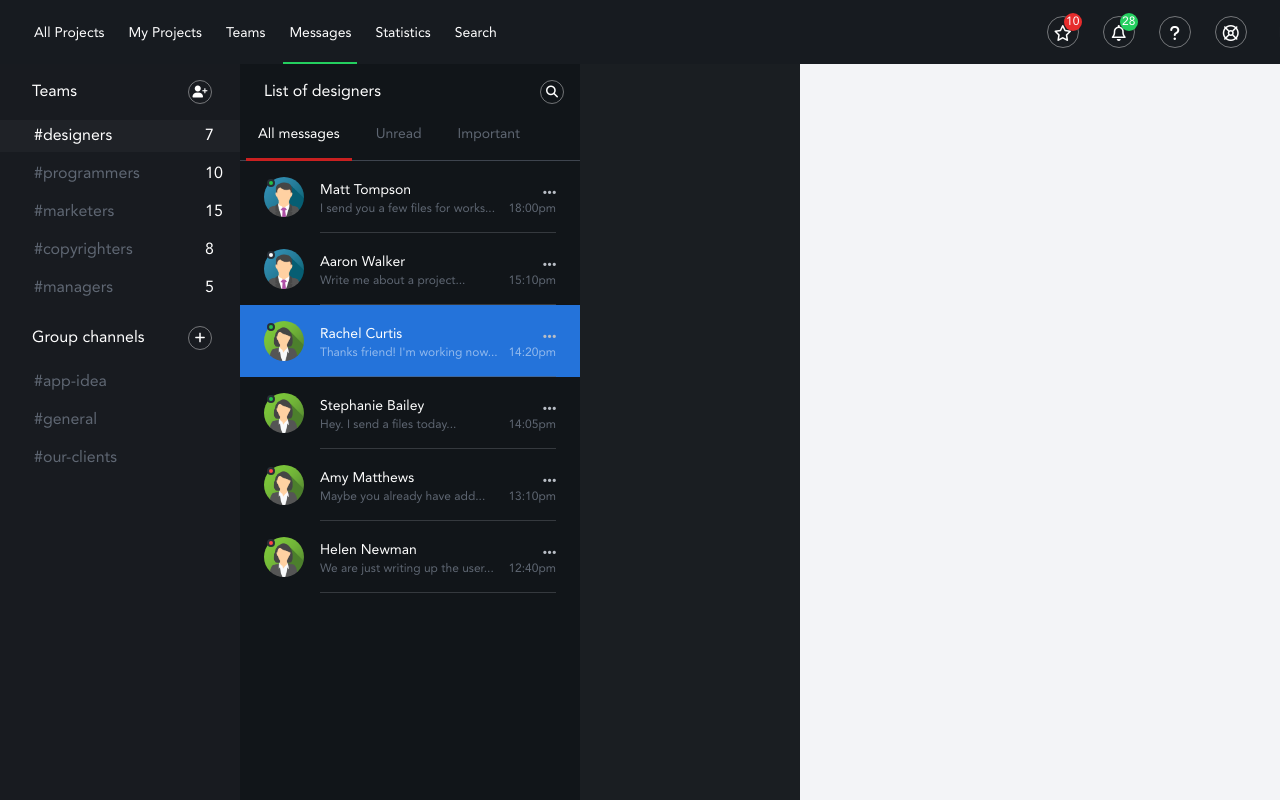
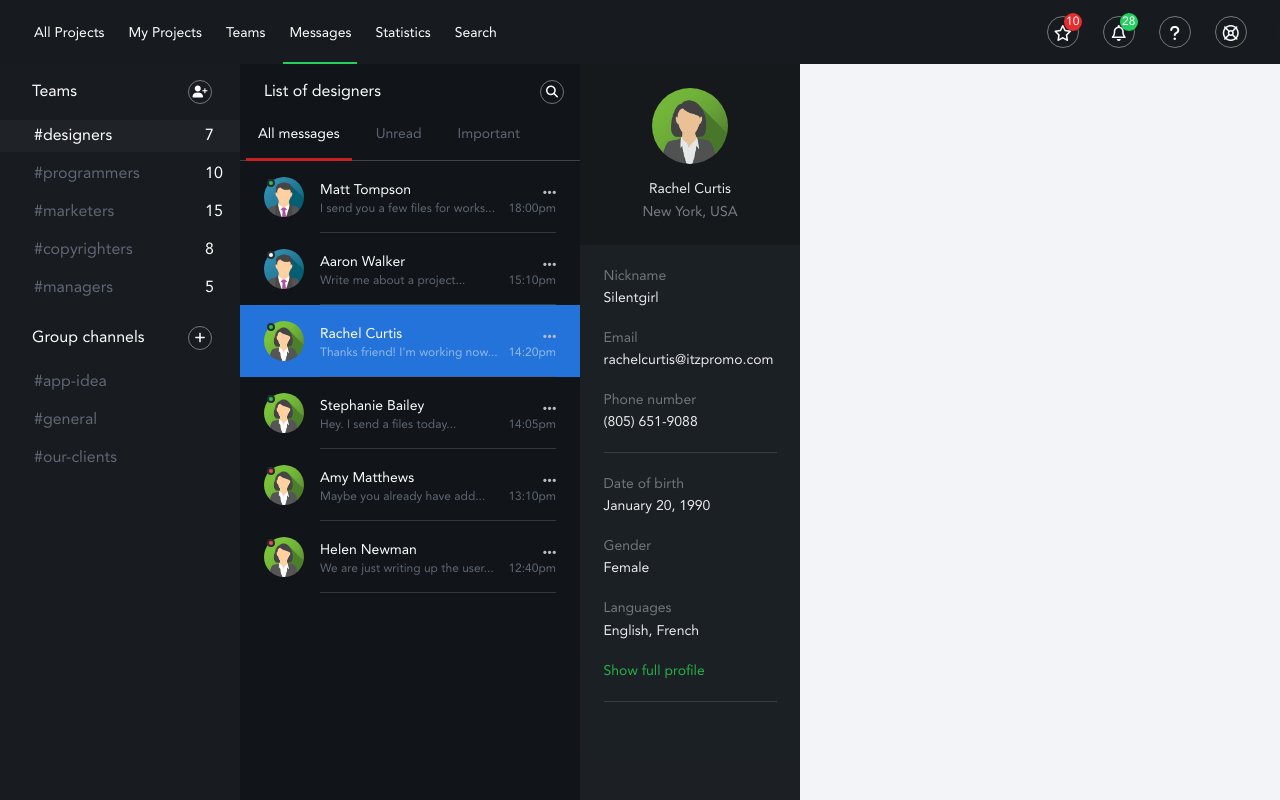
Before and after one commit to TRSios/ChatApplication, a plain HTML site: page index.html in a window 1280 px wide. Shown: the top 800 px of the page. Drawn offline with Linux system fonts and the light colour scheme.

Commit message:
feat: added profile;

```diff
--- a/assets/css/styles.css
+++ b/assets/css/styles.css
@@ -25,8 +25,8 @@ body {
 .bound {
     display: flex;
     justify-content: space-between;
+    padding: 0 32px 0 22px;
     height: 64px;
-    padding: 0 32px 0 22px;
     background-color: var(--headerBnd);
 }
 
@@ -310,7 +310,72 @@ body {
 }
 
 .container .profile {
+    font-family: "Avenir Roman";
+    font-size: 14px;
+    font-weight: normal;
+    font-stretch: normal;
+    font-style: normal;
+    line-height: 1.29;
+    letter-spacing: normal;
+    color: var(--white);
     background-color: rgba(25, 29, 33, .9);
+    opacity: .9;
+}
+
+.profile .card {
+    display: flex;
+    flex-direction: column;
+    justify-content: space-between;
+    align-items: center;
+    padding: 24px 0;
+    height: 181px;
+    background-color: #14171A;
+}
+
+.card img {
+    width: 76px;
+    height: 76px;
+    border-radius: 50%;
+}
+
+.card div span {
+    display: block;
+    text-align: center;
+}
+
+.card div span:last-of-type {
+    margin-top: 5px;
+    color: var(--lightGrey);
+}
+
+.profile .summary {
+    display: flex;
+    justify-content: center;
+}
+
+.profile .info-block {
+    padding-top: 22px;
+    width: 173px;
+    box-shadow: inset 0 -1px 0 0 rgba(90, 95, 101, .5);
+}
+
+.info-block .field {
+    margin-bottom: 22px;
+}
+
+.info-block .show {
+    display: block;
+    margin-bottom: 22px;
+    color: var(--green);
+}
+
+.field span {
+    display: block;
+}
+
+.field span:first-of-type {
+    margin-bottom: 4px;
+    color: var(--grey);
 }
 
 .container .chat {
--- a/assets/js/application.js
+++ b/assets/js/application.js
@@ -57,5 +57,13 @@ for (let i = 0; i < threads.length; i++) {
         const currentActive = document.getElementsByClassName('active-thread');
         currentActive[0].className = currentActive[0].className.replace(' active-thread', '');
         this.className += ' active-thread';
+
+        const profile = document.querySelector('.profile');
+
+        if (this.innerText.includes('Rachel Curtis')) {
+            profile.className = profile.className.replace(' hidden', '');
+        } else if (!profile.className.includes('hidden')) {
+            profile.className += ' hidden';
+        }
     });
 }
--- a/index.html
+++ b/index.html
@@ -341,7 +341,93 @@
                 </ul>
             </div>
 
-            <div class="profile"></div>
+            <div class="profile">
+                <div class="card">
+                    <img src="assets/img/avatar-woman.png">
+
+                    <div>
+                        <span>
+                            Rachel Curtis
+                        </span>
+
+                        <span>
+                            New York, USA
+                        </span>
+                    </div>
+                </div>
+
+                <div class="summary">
+                    <div class="info-block">
+                        <div class="field">
+                            <span>
+                                Nickname
+                            </span>
+
+                            <span>
+                                Silentgirl
+                            </span>
+                        </div>
+
+                        <div class="field">
+                            <span>
+                                Email
+                            </span>
+
+                            <span>
+                                rachelcurtis@itzpromo.com
+                            </span>
+                        </div>
+
+                        <div class="field">
+                            <span>
+                                Phone number
+                            </span>
+
+                            <span>
+                                (805) 651-9088
+                            </span>
+                        </div>
+                    </div>
+                </div>
+
+                <div class="summary">
+                    <div class="info-block">
+                        <div class="field">
+                            <span>
+                                Date of birth
+                            </span>
+
+                            <span>
+                                January 20, 1990
+                            </span>
+                        </div>
+
+                        <div class="field">
+                            <span>
+                                Gender
+                            </span>
+
+                            <span>
+                                Female
+                            </span>
+                        </div>
+
+                        <div class="field">
+                            <span>
+                                Languages
+                            </span>
+
+                            <span>
+                                English, French
+                            </span>
+                        </div>
+
+                        <span class="show">
+                            Show full profile
+                        </span>
+                    </div>
+                </div>
+            </div>
 
             <div class="chat"></div>
         </div>
```
